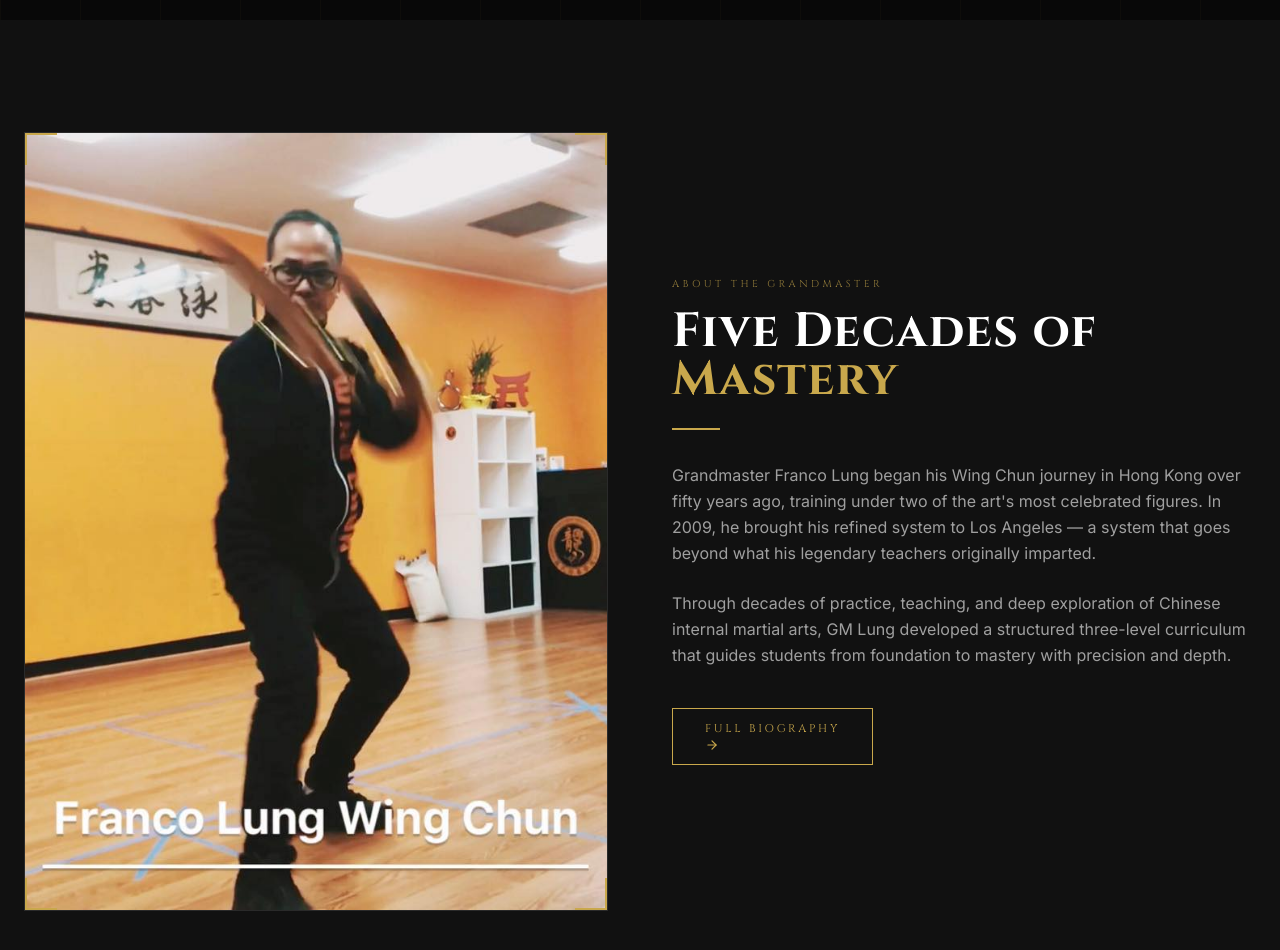
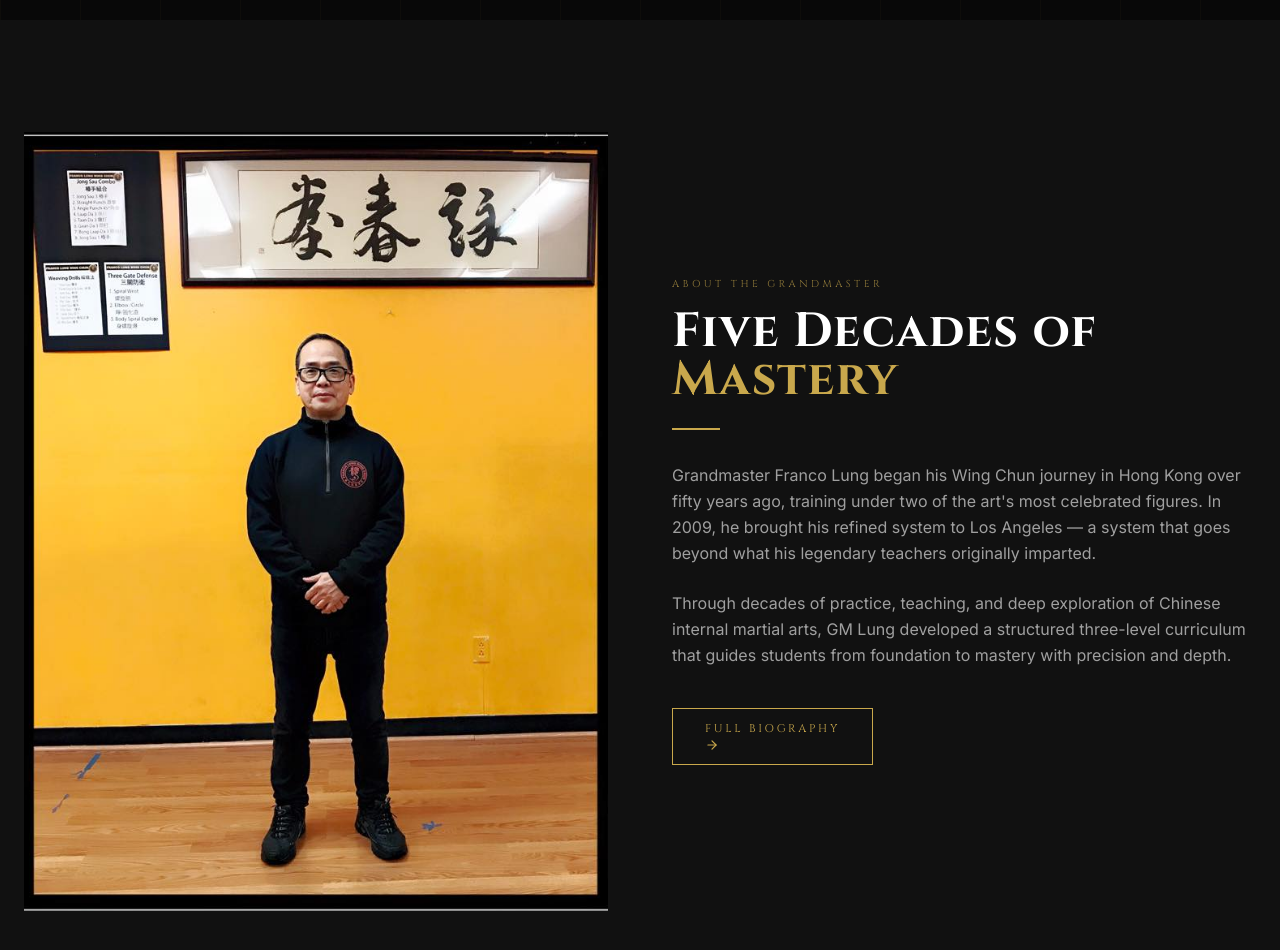
Before and after one commit to vahagnmard2-art/franco-lung-wingchun, a Next.js app: page / in a window 1280 px wide. Shown: the part 780-1730 px from the top of the page. Built offline with nearby package versions, Linux system fonts and the light colour scheme.

Commit message:
Replace about photo with GM Lung portrait, remove decorative borders

```diff
--- a/app/about/page.tsx
+++ b/app/about/page.tsx
@@ -65,17 +65,13 @@ export default function AboutPage() {
           <div className="grid grid-cols-1 lg:grid-cols-5 gap-16 items-start">
             {/* Portrait */}
             <div className="lg:col-span-2">
-              <div className="relative aspect-[3/4] border border-ink-400 overflow-hidden">
+              <div className="relative aspect-[3/4] overflow-hidden">
                 {/* eslint-disable-next-line @next/next/no-img-element */}
                 <img
-                  src="/images/sifu-action.jpg"
-                  alt="Grandmaster Franco Lung demonstrating Wing Chun"
+                  src="/images/sifu-portrait.jpg"
+                  alt="Grandmaster Franco Lung"
                   className="absolute inset-0 w-full h-full object-cover object-top"
                 />
-                <div className="absolute top-0 left-0 w-8 h-8 border-t-2 border-l-2 border-gold z-10" />
-                <div className="absolute top-0 right-0 w-8 h-8 border-t-2 border-r-2 border-gold z-10" />
-                <div className="absolute bottom-0 left-0 w-8 h-8 border-b-2 border-l-2 border-gold z-10" />
-                <div className="absolute bottom-0 right-0 w-8 h-8 border-b-2 border-r-2 border-gold z-10" />
               </div>
 
               {/* Quick facts */}
--- a/app/page.tsx
+++ b/app/page.tsx
@@ -73,19 +73,13 @@ export default function HomePage() {
           <div className="grid grid-cols-1 lg:grid-cols-2 gap-16 items-center">
 
             {/* Photo */}
-            <div className="relative">
-              <div className="aspect-[3/4] border border-ink-400 relative overflow-hidden">
-                {/* eslint-disable-next-line @next/next/no-img-element */}
-                <img
-                  src="/images/sifu-action.jpg"
-                  alt="Grandmaster Franco Lung demonstrating Wing Chun"
-                  className="absolute inset-0 w-full h-full object-cover object-top"
-                />
-                <div className="absolute top-0 left-0 w-8 h-8 border-t-2 border-l-2 border-gold z-10" />
-                <div className="absolute top-0 right-0 w-8 h-8 border-t-2 border-r-2 border-gold z-10" />
-                <div className="absolute bottom-0 left-0 w-8 h-8 border-b-2 border-l-2 border-gold z-10" />
-                <div className="absolute bottom-0 right-0 w-8 h-8 border-b-2 border-r-2 border-gold z-10" />
-              </div>
+            <div className="relative aspect-[3/4] overflow-hidden">
+              {/* eslint-disable-next-line @next/next/no-img-element */}
+              <img
+                src="/images/sifu-portrait.jpg"
+                alt="Grandmaster Franco Lung"
+                className="absolute inset-0 w-full h-full object-cover object-top"
+              />
             </div>
 
             {/* Text */}
```
Also changed, not shown: public/images/sifu-portrait.jpg (added).
